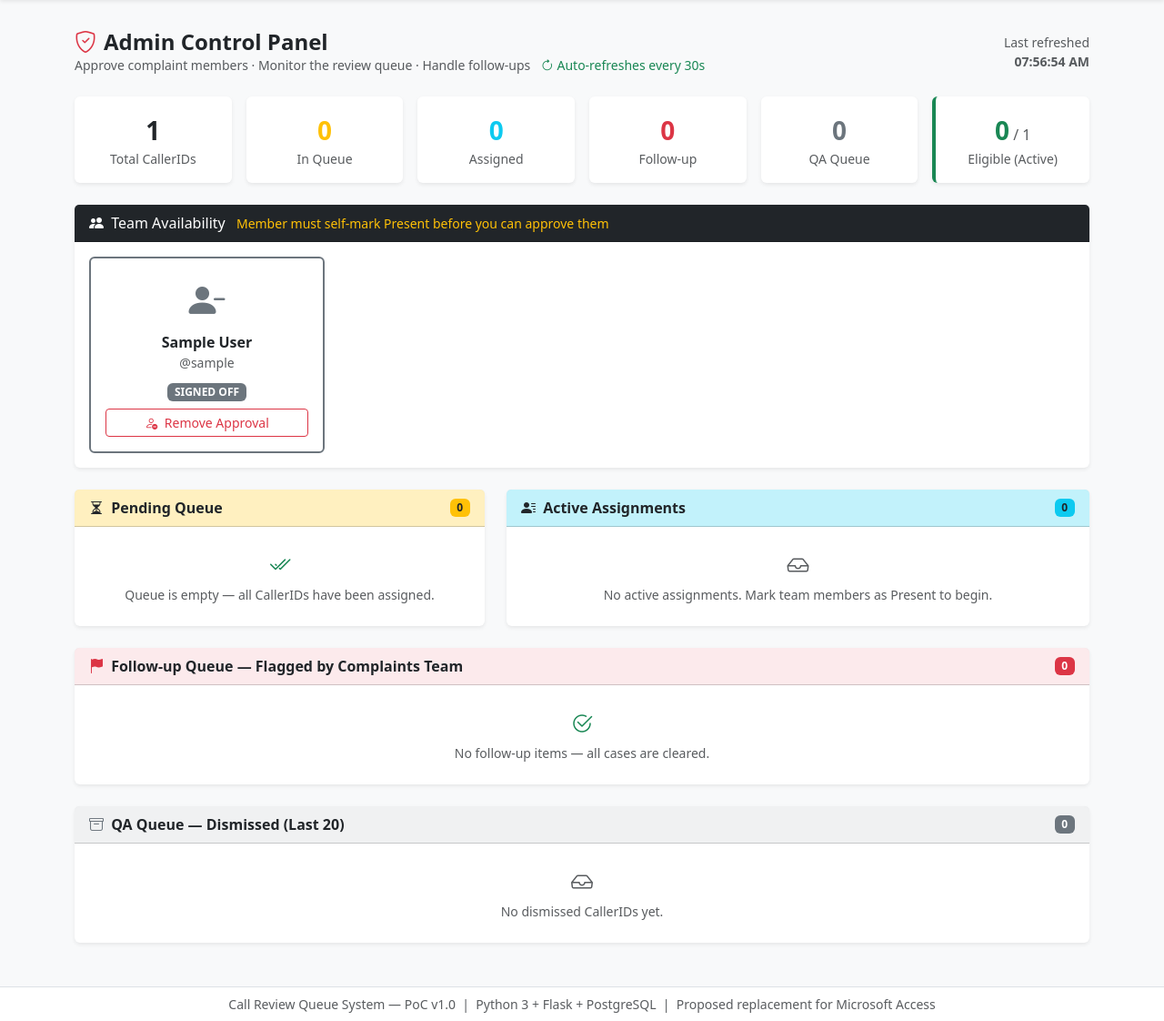
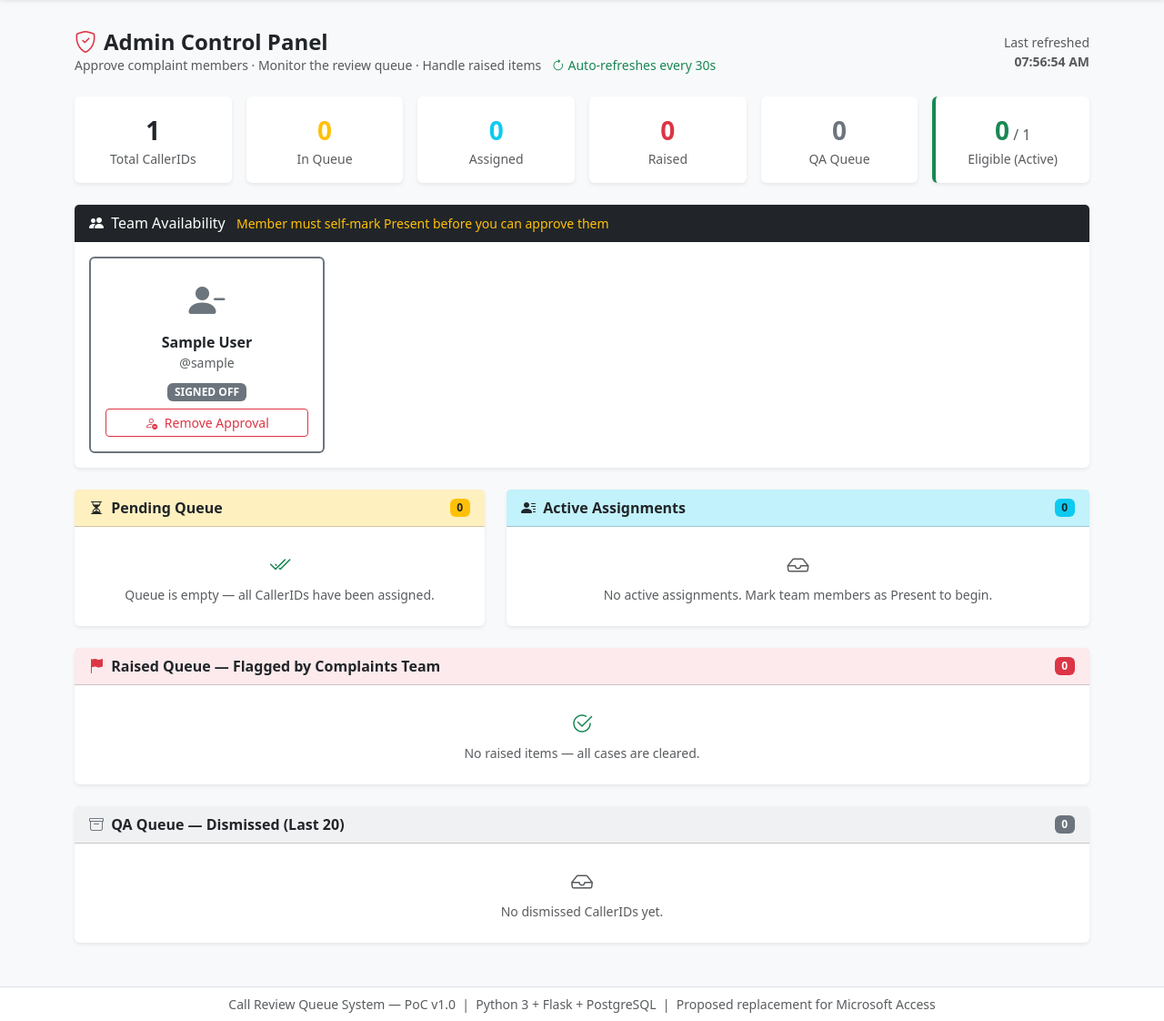
Before and after one commit to vinokannan90/call-review-queue, a Flask app: page /admin/dashboard in a window 1280 px wide. Shown: the part 86-1208 px from the top of the page at 91% size. Run offline with Flask 3, Linux system fonts and the light colour scheme; a user stored in the database is signed in; tables that the repository leaves empty hold one stand-in row (values such as "Sample post").

Commit message:
Updated follow-up to Raised

```diff
--- a/app.py
+++ b/app.py
@@ -139,7 +139,7 @@ def user_dashboard():
         'total': len(submissions),
         'queued': sum(1 for s in submissions if s.status == 'queued'),
         'assigned': sum(1 for s in submissions if s.status == 'assigned'),
-        'completed': sum(1 for s in submissions if s.status in ('dismissed', 'followup', 'reviewed')),
+        'completed': sum(1 for s in submissions if s.status in ('dismissed', 'raised', 'reviewed')),
     }
     return render_template('user_dashboard.html', submissions=submissions, stats=stats)
 
@@ -206,8 +206,8 @@ def admin_dashboard():
             'assigned_at': asn.assigned_at if asn else None,
         })
 
-    followup_items = (
-        CallerID.query.filter_by(status='followup')
+    raised_items = (
+        CallerID.query.filter_by(status='raised')
         .order_by(CallerID.submitted_at)
         .all()
     )
@@ -223,7 +223,7 @@ def admin_dashboard():
         'total': CallerID.query.count(),
         'queued': CallerID.query.filter_by(status='queued').count(),
         'assigned': CallerID.query.filter_by(status='assigned').count(),
-        'followup': CallerID.query.filter_by(status='followup').count(),
+        'raised': CallerID.query.filter_by(status='raised').count(),
         'dismissed': CallerID.query.filter_by(status='dismissed').count(),
         'eligible': TeamMember.query.filter_by(self_status='present', admin_approved=True).count(),
         'self_present': TeamMember.query.filter_by(self_status='present').count(),
@@ -235,7 +235,7 @@ def admin_dashboard():
         team_members=team_members,
         queued=queued,
         assigned_items=assigned_items,
-        followup_items=followup_items,
+        raised_items=raised_items,
         dismissed_items=dismissed_items,
         stats=stats,
     )
@@ -277,8 +277,8 @@ def mark_reviewed(caller_id_id):
         return redirect(url_for('dashboard'))
 
     caller = CallerID.query.get_or_404(caller_id_id)
-    if caller.status != 'followup':
-        flash('This CallerID is not in follow-up status.', 'warning')
+    if caller.status != 'raised':
+        flash('This CallerID is not in raised status.', 'warning')
         return redirect(url_for('admin_dashboard'))
 
     caller.status = 'reviewed'
@@ -408,15 +408,15 @@ def submit_outcome(assignment_id):
         return redirect(url_for('complaint_dashboard'))
 
     outcome = request.form.get('outcome', '').strip()
-    if outcome not in ('dismiss', 'followup'):
-        flash('Please select an outcome — Dismiss or Follow-up — before submitting.', 'danger')
+    if outcome not in ('dismiss', 'raised'):
+        flash('Please select an outcome — Dismiss or Raised — before submitting.', 'danger')
         return redirect(url_for('analyse_assignment', assignment_id=assignment_id))
 
     caller_number = assignment.caller_id_ref.caller_id_number
     assignment.status = 'completed'
     assignment.completed_at = datetime.now(timezone.utc)
     assignment.outcome = outcome
-    assignment.caller_id_ref.status = 'dismissed' if outcome == 'dismiss' else 'followup'
+    assignment.caller_id_ref.status = 'dismissed' if outcome == 'dismiss' else 'raised'
     db.session.flush()
 
     # If still eligible, immediately auto-assign next queued CallerID
@@ -425,7 +425,7 @@ def submit_outcome(assignment_id):
     else:
         db.session.commit()
 
-    outcome_label = 'sent to QA queue' if outcome == 'dismiss' else 'flagged for admin follow-up'
+    outcome_label = 'sent to QA queue' if outcome == 'dismiss' else 'raised for admin review'
     flash(f'CallerID {caller_number} {outcome_label}. You are ready for the next assignment.', 'success')
     return redirect(url_for('complaint_dashboard'))
 
--- a/models.py
+++ b/models.py
@@ -51,7 +51,7 @@ class CallerID(db.Model):
     aws_recording_url = db.Column(db.String(500), nullable=True)
     submitted_by_id = db.Column(db.Integer, db.ForeignKey('users.id'), nullable=False)
     submitted_at = db.Column(db.DateTime, nullable=False)
-    # queued → assigned → dismissed (QA queue) | followup (admin review) | reviewed
+    # queued → assigned → dismissed (QA queue) | raised (admin review) | reviewed
     status = db.Column(db.String(20), nullable=False, default='queued', index=True)
 
     assignments = db.relationship('Assignment', backref='caller_id_ref', lazy='dynamic')
@@ -66,5 +66,5 @@ class Assignment(db.Model):
     assigned_at = db.Column(db.DateTime, nullable=False)
     completed_at = db.Column(db.DateTime, nullable=True)
     status = db.Column(db.String(20), nullable=False, default='active')  # active | completed
-    # Outcome chosen by complaint member: None | dismiss | followup
+    # Outcome chosen by complaint member: None | dismiss | raised
     outcome = db.Column(db.String(20), nullable=True)
--- a/templates/admin_dashboard.html
+++ b/templates/admin_dashboard.html
@@ -8,7 +8,7 @@
   <div>
     <h4 class="fw-bold mb-0"><i class="bi bi-shield-check text-danger me-2"></i>Admin Control Panel</h4>
     <p class="text-muted small mb-0">
-      Approve complaint members &middot; Monitor the review queue &middot; Handle follow-ups
+      Approve complaint members &middot; Monitor the review queue &middot; Handle raised items
       <span class="text-success ms-2"><i class="bi bi-arrow-clockwise"></i> Auto-refreshes every 30s</span>
     </p>
   </div>
@@ -39,8 +39,8 @@
   </div>
   <div class="col-6 col-lg">
     <div class="card border-0 shadow-sm text-center py-3 h-100">
-      <div class="fs-3 fw-bold text-danger">{{ stats.followup }}</div>
-      <div class="small text-muted">Follow-up</div>
+      <div class="fs-3 fw-bold text-danger">{{ stats.raised }}</div>
+      <div class="small text-muted">Raised</div>
     </div>
   </div>
   <div class="col-6 col-lg">
@@ -227,14 +227,14 @@
   </div>
 </div>
 
-<!-- Follow-up Queue -->
+<!-- Raised Queue -->
 <div class="card border-0 shadow-sm mb-4">
   <div class="card-header bg-danger bg-opacity-10 py-2 d-flex justify-content-between align-items-center">
-    <span class="fw-semibold"><i class="bi bi-flag-fill text-danger me-1"></i> Follow-up Queue — Flagged by Complaints Team</span>
-    <span class="badge bg-danger">{{ followup_items | length }}</span>
+    <span class="fw-semibold"><i class="bi bi-flag-fill text-danger me-1"></i> Raised Queue — Flagged by Complaints Team</span>
+    <span class="badge bg-danger">{{ raised_items | length }}</span>
   </div>
   <div class="card-body p-0">
-    {% if followup_items %}
+    {% if raised_items %}
     <div class="table-responsive">
       <table class="table table-sm table-hover mb-0 align-middle">
         <thead class="table-light">
@@ -247,7 +247,7 @@
           </tr>
         </thead>
         <tbody>
-          {% for c in followup_items %}
+          {% for c in raised_items %}
           <tr>
             <td class="ps-3 font-monospace fw-semibold text-danger">{{ c.caller_id_number }}</td>
             <td class="small">{{ c.submitted_by.name }}</td>
@@ -275,7 +275,7 @@
     {% else %}
     <div class="text-center py-4 text-muted small">
       <i class="bi bi-check2-circle fs-4 d-block mb-1 text-success"></i>
-      No follow-up items — all cases are cleared.
+      No raised items — all cases are cleared.
     </div>
     {% endif %}
   </div>
--- a/templates/complaint_dashboard.html
+++ b/templates/complaint_dashboard.html
@@ -188,8 +188,8 @@
             <td>
               {% if asn.outcome == 'dismiss' %}
                 <span class="badge bg-secondary"><i class="bi bi-archive me-1"></i>Dismissed</span>
-              {% elif asn.outcome == 'followup' %}
-                <span class="badge bg-danger"><i class="bi bi-flag me-1"></i>Follow-up</span>
+              {% elif asn.outcome == 'raised' %}
+                <span class="badge bg-danger"><i class="bi bi-flag me-1"></i>Raised</span>
               {% else %}
                 <span class="badge bg-success"><i class="bi bi-check-circle me-1"></i>Completed</span>
               {% endif %}
--- a/templates/user_dashboard.html
+++ b/templates/user_dashboard.html
@@ -108,8 +108,8 @@
                 <span class="badge status-assigned"><i class="bi bi-person-check me-1"></i>Being Reviewed</span>
               {% elif s.status == 'dismissed' %}
                 <span class="badge bg-secondary"><i class="bi bi-archive me-1"></i>QA Queue</span>
-              {% elif s.status == 'followup' %}
-                <span class="badge bg-danger"><i class="bi bi-flag me-1"></i>Follow-up</span>
+              {% elif s.status == 'raised' %}
+                <span class="badge bg-danger"><i class="bi bi-flag me-1"></i>Raised</span>
               {% elif s.status == 'reviewed' %}
                 <span class="badge bg-success"><i class="bi bi-check2-circle me-1"></i>Reviewed</span>
               {% else %}
```
Also changed, not shown: templates/complaint_analyse.html (+7 -7 lines).
